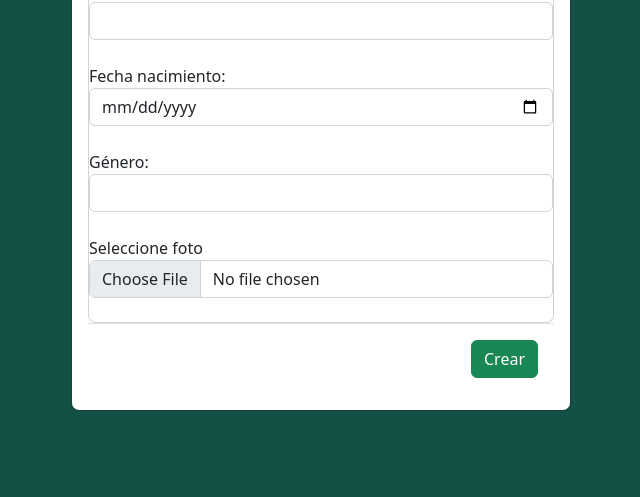
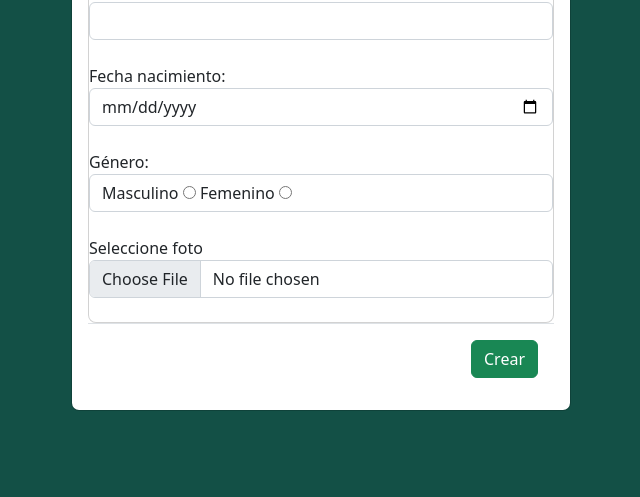
Before and after one commit to cdelcastillomaussa/PracticaTerApps, a PHP site: page / in a window 1280 px wide, after a click on "Crear". Shown: the part 303-800 px from the top of the page, without its empty margins (319-959 px from the left). Run offline with PHP 8.4, Linux system fonts and the light colour scheme; some libraries are stand-ins or nearby versions.

Commit message:
cambios en el formulario del modal

```diff
--- a/index.php
+++ b/index.php
@@ -84,7 +84,14 @@
                 <br />
 
                 <label for="genero">G&eacute;nero:</label>
-                <input type="text" name="genero" id="genero" class="form-control">
+              <div class="form-control">
+                <label for="genero">Masculino
+                    <input type="radio" name="genero" id="genero" value="masculino">
+                </label>
+                <label for="genero">Femenino
+                    <input type="radio" name="genero" id="genero" value="femenino">
+                </label>
+              </div>
                 <br />
 
 
```
